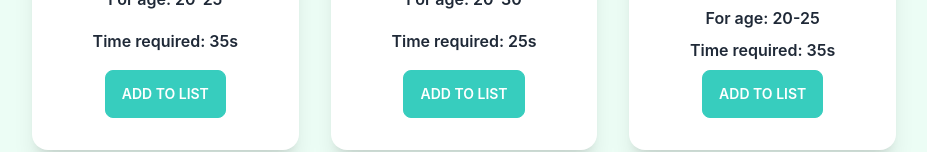
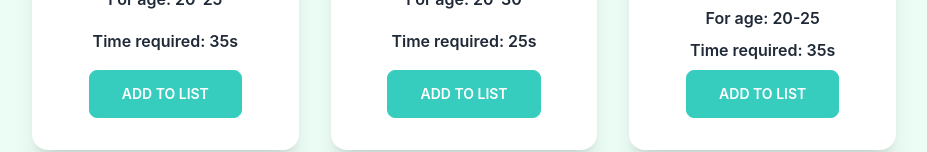
Before and after one commit to rahatsikz/fitness-heroes, a React (Create React App) app: page / in a window 1280 px wide. Shown: the part 650-802 px from the top of the page, without its empty margins (16-943 px from the left). Built offline with nearby package versions, Linux system fonts and the light colour scheme.

Commit message:
title & favicon updated

```diff
--- a/public/index.html
+++ b/public/index.html
@@ -24,7 +24,7 @@
       work correctly both with client-side routing and a non-root public URL.
       Learn how to configure a non-root public URL by running `npm run build`.
     -->
-    <title>React App</title>
+    <title>Fitness Heroes</title>
   </head>
   <body>
     <noscript>You need to enable JavaScript to run this app.</noscript>
--- a/src/Components/Activity/Activity.js
+++ b/src/Components/Activity/Activity.js
@@ -13,7 +13,9 @@ const Activity = (props) => {
         <p className="font-semibold"> For age: {forAge} </p>
         <p className="font-semibold">Time required: {time}s </p>
         <div className="card-actions">
-          <button className="btn btn-accent text-white">Add to list</button>
+          <button className="btn btn-accent text-white px-8">
+            Add to list
+          </button>
         </div>
       </div>
     </div>
```
Also changed, not shown: 1 other file (tests, documents, lock files or other folders).
